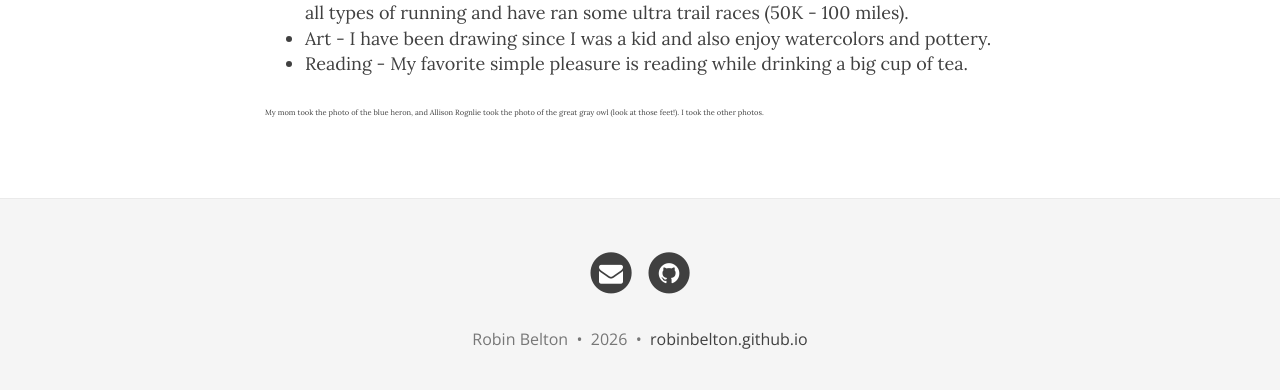
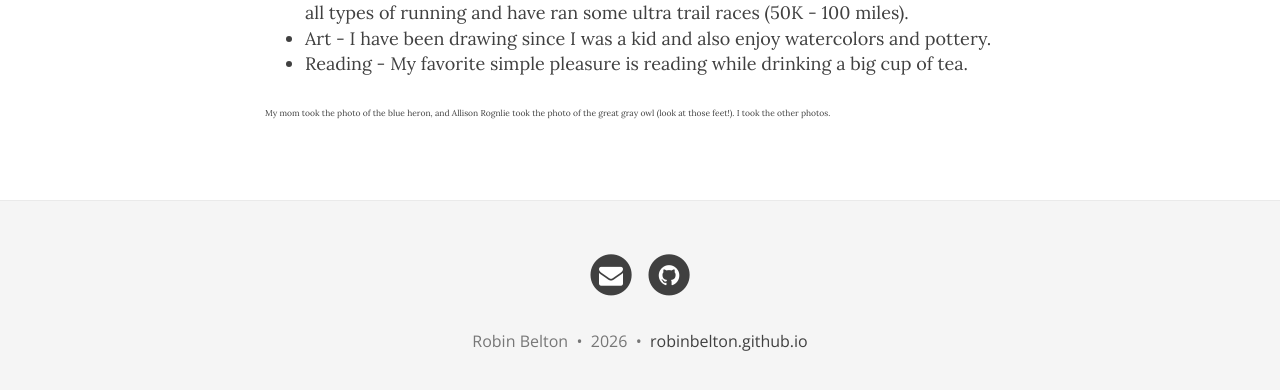
Before and after one commit to robinbelton/robinbelton.github.io, a Jekyll site: the page built from about.html, in a window 1280 px wide and 1307 px high. Shown: the part 904-1294 px from the top of the window. Built offline with Jekyll 4.4.1, drawn with Linux system fonts in a browser that asks for light colours; nearby versions of some CDN libraries.

Commit message:
Update about

```diff
--- a/about.html
+++ b/about.html
@@ -244,4 +244,4 @@ function showSlides(n) {
 <li> Reading - My favorite simple pleasure is reading while drinking a big cup of tea.</li>
 </ul>
 
-<p style="font-size: 0.75rem;">My mom took the photo of the blue heron, and Allison Rognlie took the photo of the great gray owl (look at those feet!). I took the other photos.</p>
+<p style="font-size: 0.85rem;">My mom took the photo of the blue heron, and Allison Rognlie took the photo of the great gray owl (look at those feet!). I took the other photos.</p>
```
